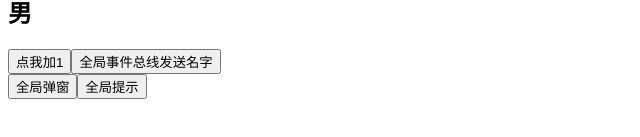
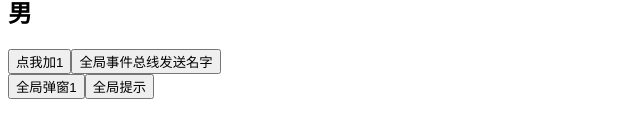
Before and after one commit to weixiaoqwq/Vue_todo, a Vue app in the folder vue_test/: page / in a window 1280 px wide. Shown: the part 249-386 px from the top of the page, without its empty margins (0-640 px from the left). Built offline with nearby package versions, Linux system fonts and the light colour scheme.

Commit message:
修改APP组件内容

```diff
--- a/vue_test/src/App.vue
+++ b/vue_test/src/App.vue
@@ -2,7 +2,7 @@
   <div>
     <schoolName></schoolName>
     <XueSheng name="郑森元" age="18" sex="男"></XueSheng>
-    <button @click="test">全局弹窗</button>
+    <button @click="test">全局弹窗1</button>
     <button @click="Tipe">全局提示</button>
 
   </div>
```
